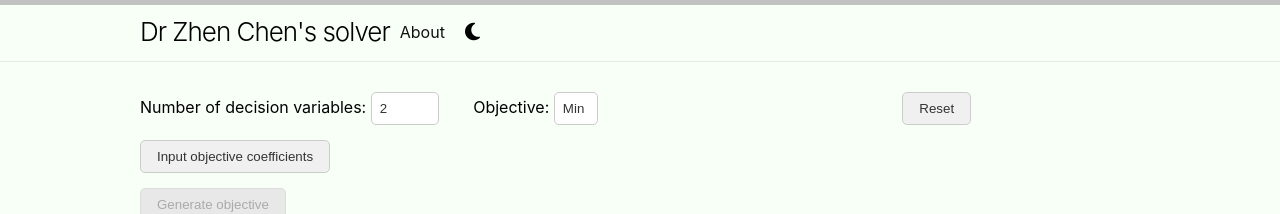
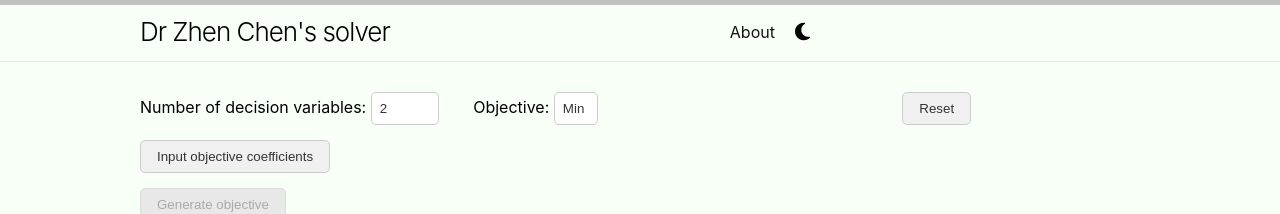
Before and after one commit to RobinChen121/online-solver, a Jekyll site: the page built from index.md, in a window 1280 px wide. Shown: the top 214 px of the page. Built offline with Jekyll 4.4.1, drawn with Linux system fonts in a browser that asks for light colours.

Commit message:
Update header.html

```diff
--- a/_includes/header.html
+++ b/_includes/header.html
@@ -1,5 +1,5 @@
 <header class="site-header" role="banner">
-  <div class="wrapper" style="display: flex;">
+  <div class="wrapper" style="display: flex; align-items: center; justify-content: space-between;">
     {%- assign default_paths = site.pages | map: "path" -%} {%- assign
     page_paths = site.header_pages | default: default_paths -%}
     <a class="site-title" rel="author" href="{{ '/' | relative_url }}"
```
